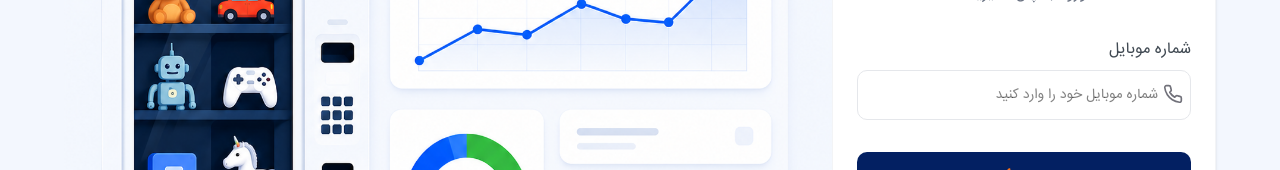
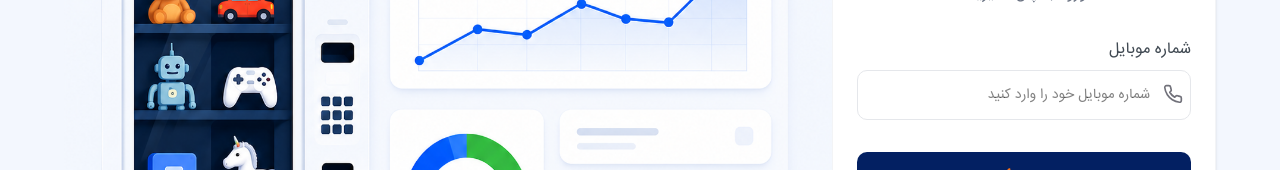
Before and after one commit to DanialDaneshmand/vending, a Next.js app: page / in a window 1280 px wide. Shown: the part 361-531 px from the top of the page. Built offline with nearby package versions, Linux system fonts and the light colour scheme.

Commit message:
text feild input changed

```diff
--- a/src/components/form/TextFeild.tsx
+++ b/src/components/form/TextFeild.tsx
@@ -59,7 +59,7 @@ export default function TextField<T extends FieldValues>({
           id={name}
           type={typeValue}
           dir={dir}
-          className={`bg-white placeholder:text-sm border outline-0 rounded-lg  px-2 py-3 w-full ${Icon ? "pr-6" : "pr-2"} border-gray-200`}
+          className={`bg-white placeholder:text-sm border outline-0 rounded-lg  px-4 pr-8 py-3 w-full ${Icon ? "pr-6" : "pr-2"} border-gray-200`}
           {...register(name)}
           placeholder={placeholder}
         />
```
